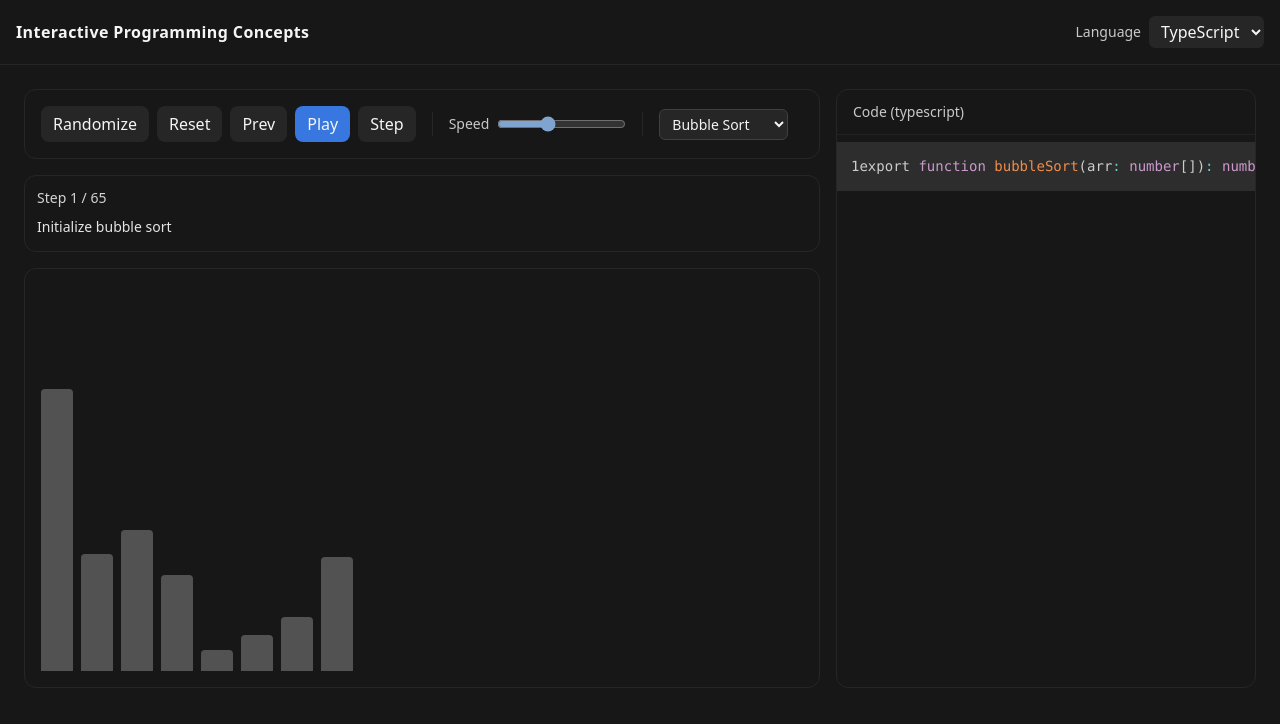
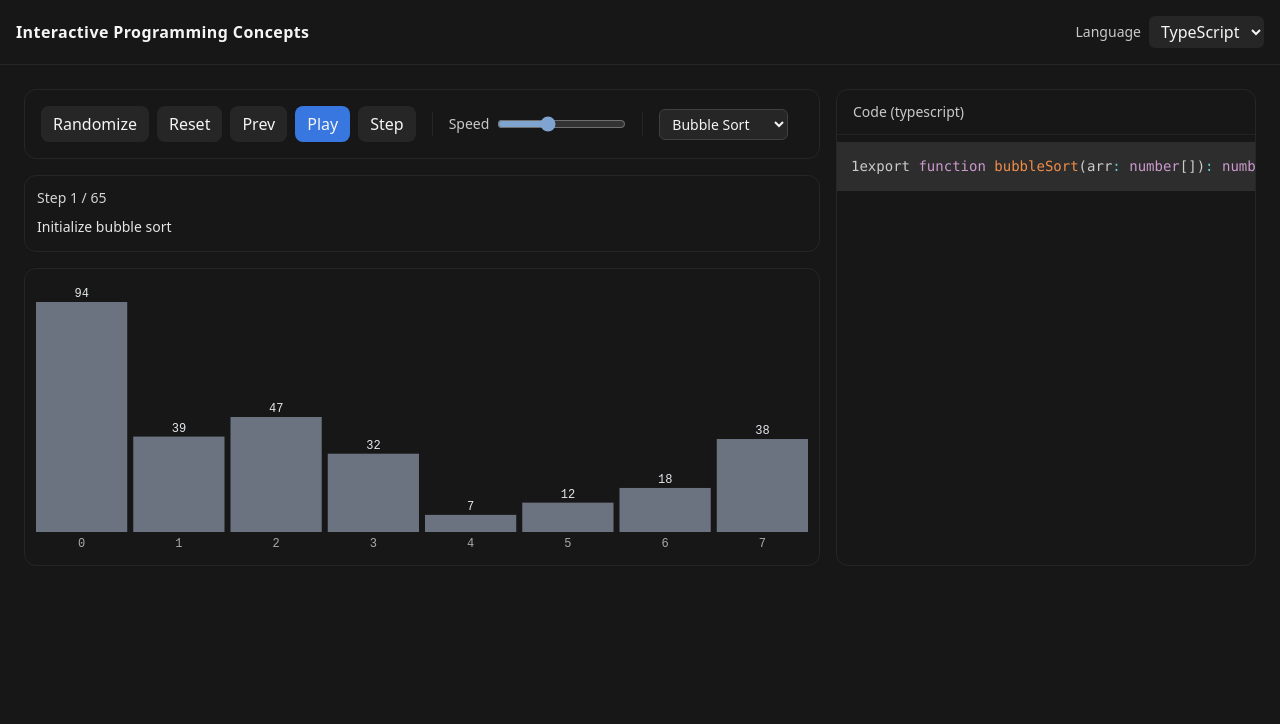
Before and after one commit to leanite/interactive-programming-concepts, a React (Vite) app: page / in a window 1280 px wide. Shown: the top 724 px of the page. Built offline with nearby package versions, Linux system fonts and the light colour scheme.

Commit message:
feat(ui): add index number and values to the array bars

```diff
--- a/src/App.tsx
+++ b/src/App.tsx
@@ -7,7 +7,7 @@ import StepInfo from "./components/StepInfo";
 import { useStepRunner } from "./hooks/useStepRunner";
 import { Language, LanguageCatalog, type LanguageType } from "./types/languages";
 import type { StepSequence } from "./types/step";
-import type { ArrayVisualState } from "./types/visual";
+import type { ArrayVisualizationState } from "./types/visual";
 import { runner } from "./engine/bootstrap";
 import { Structure } from "@structures";
 import { Algorithm } from "@algorithms";
@@ -53,13 +53,13 @@ export default function App() {
     : undefined;
 
   // Visual state for the Canvas: reduce visual operations up to the current index.
-  const visualState: ArrayVisualState = React.useMemo(() => {
+  const visualState: ArrayVisualizationState = React.useMemo(() => {
     // Initial visual state for arrays is simply the base values,
     // with no focus on any index pair.
-    const initialVisual: ArrayVisualState = { values: baseValues };
+    const initialVisual: ArrayVisualizationState = { values: baseValues };
 
       // The structure kind for Bubble Sort on arrays is "array".
-    return runner.computeVisualState<ArrayVisualState>(
+    return runner.computeVisualState<ArrayVisualizationState>(
       Structure.Array,
       initialVisual,
       steps,
--- a/src/components/Canvas.tsx
+++ b/src/components/Canvas.tsx
@@ -1,33 +1,97 @@
-import type { VisualizationState } from "../types/visual";
+import React from "react";
+import type { ArrayVisualizationState } from "@types";
 
+/**
+ * Canvas component that renders 1D array as vertical bars.
+ * Now shows:
+ * - value labels above each bar
+ * - index labels below each bar
+ * It also highlights the focused indices if present in `state.focus`.
+ */
 type Props = {
-  state: VisualizationState;
+  state: ArrayVisualizationState;
 };
 
 export default function Canvas({ state }: Props) {
-  const { values, focus } = state;
+  const canvasRef = React.useRef<HTMLCanvasElement | null>(null);
 
-  // Guard: keep within bounds and avoid runtime issues
-  const f1 = focus?.i1 ?? -1;
-  const f2 = focus?.i2 ?? -1;
+  React.useEffect(() => {
+    const canvas = canvasRef.current;
+    if (!canvas) return;
+
+    // Handle high-DPI (retina) rendering for crisp text and lines.
+    const dpr = window.devicePixelRatio || 1;
+    const cssWidth = canvas.clientWidth || 640;
+    const cssHeight = canvas.clientHeight || 280;
+
+    // Allocate the backing store with DPR
+    canvas.width = Math.floor(cssWidth * dpr);
+    canvas.height = Math.floor(cssHeight * dpr);
+
+    const ctx = canvas.getContext("2d");
+    if (!ctx) return;
+
+    // Scale so that all drawing can use CSS pixels
+    ctx.setTransform(dpr, 0, 0, dpr, 0, 0);
+
+    drawArrayCanvas(ctx, cssWidth, cssHeight, state);
+  }, [state]);
 
   return (
-    <div className="bg-neutral-900 rounded-xl p-4 border border-neutral-800 h-[420px] flex items-end gap-2 overflow-hidden">
-      {/* Render one bar per value; emphasize focused indices */}
-      {values.map((h, i) => {
-        const isFocused = i === f1 || i === f2;
-
-        return (
-          <div
-            key={i}
-            className={`w-6 md:w-7 lg:w-8 rounded-t ${
-              isFocused ? "bg-cyan-400" : "bg-neutral-600"
-            }`}
-            style={{ height: `${Math.max(4, h) * 3}px` }} // scale for visibility
-            title={`index=${i}, value=${h}`}
-          />
-        );
-      })}
+    <div className="bg-neutral-900 rounded-xl border border-neutral-800 p-2">
+      <canvas
+        ref={canvasRef}
+        // These CSS sizes control the layout box; backing store is adjusted by DPR above.
+        style={{ width: "100%", height: 280 }}
+      />
     </div>
   );
 }
+
+/**
+ * Draw the array bars plus value and index labels.
+ * The coordinate system here uses CSS pixels (thanks to ctx.setTransform with DPR).
+ */
+function drawArrayCanvas(
+  ctx: CanvasRenderingContext2D,
+  width: number,
+  height: number,
+  state: ArrayVisualizationState
+) {
+  const values = state.values;
+  const n = values.length;
+  ctx.clearRect(0, 0, width, height);
+
+  if (n === 0) return;
+
+  const maxValue = Math.max(...values);
+  const barWidth = width / n - 6;
+  const baseY = height - 25; // leave room for index labels
+
+  const focus1 = state.focus?.i1;
+  const focus2 = state.focus?.i2;
+
+  for (let i = 0; i < n; i++) {
+    const value = values[i];
+    const barHeight = (value / maxValue) * (height - 50); // top padding for value labels
+    const x = i * (barWidth + 6) + 3;
+    const y = baseY - barHeight;
+
+    // pick color based on focus
+    ctx.fillStyle =
+      i === focus1 || i === focus2 ? "#60a5fa" : "#6b7280";
+    ctx.fillRect(x, y, barWidth, barHeight);
+
+    // value above bar
+    ctx.fillStyle = "#e5e7eb";
+    ctx.font = "12px monospace";
+    ctx.textAlign = "center";
+    ctx.textBaseline = "bottom";
+    ctx.fillText(String(value), x + barWidth / 2, y - 2);
+
+    // index below bar
+    ctx.textBaseline = "top";
+    ctx.fillStyle = "rgba(229,231,235,0.7)";
+    ctx.fillText(String(i), x + barWidth / 2, baseY + 6);
+  }
+}
--- a/src/renderers/ArrayRenderer.ts
+++ b/src/renderers/ArrayRenderer.ts
@@ -1,15 +1,15 @@
 import type { IVisualRenderer } from "@renderers";
 import type { VisualOperation } from "@operations";
-import type { ArrayVisualState } from "@types";
+import type { ArrayVisualizationState } from "@types";
 import { Operation } from "@operations";
 
 /**
  * ArrayRenderer interprets array-focused operations
  * ("array/compare", "array/swap") and reduces them into an ArrayVisualState.
  */
-export class ArrayRenderer implements IVisualRenderer<ArrayVisualState> {
-  compute(initial: ArrayVisualState, operations: VisualOperation[]): ArrayVisualState {
-    const state: ArrayVisualState = {
+export class ArrayRenderer implements IVisualRenderer<ArrayVisualizationState> {
+  compute(initial: ArrayVisualizationState, operations: VisualOperation[]): ArrayVisualizationState {
+    const state: ArrayVisualizationState = {
       values: [...initial.values],
       focus: initial.focus ? { ...initial.focus } : undefined,
     };
--- a/src/types/visual.ts
+++ b/src/types/visual.ts
@@ -10,7 +10,7 @@ export type VisualizationState = {
 
 // Visual state for 1D array renderers.
 // The canvas reads this to draw bars and highlight focused indices.
-export type ArrayVisualState = {
+export type ArrayVisualizationState = {
     /** Current array values to render as bars (heights). */
     values: number[];
     /** Optional focused indices (e.g., compare or swap pairs). */
```
